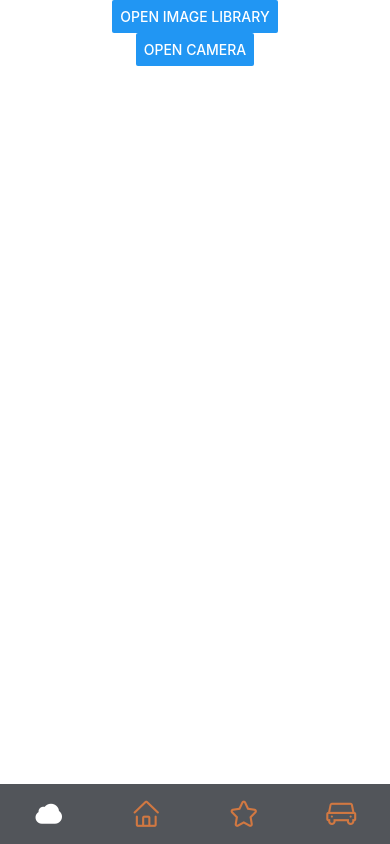
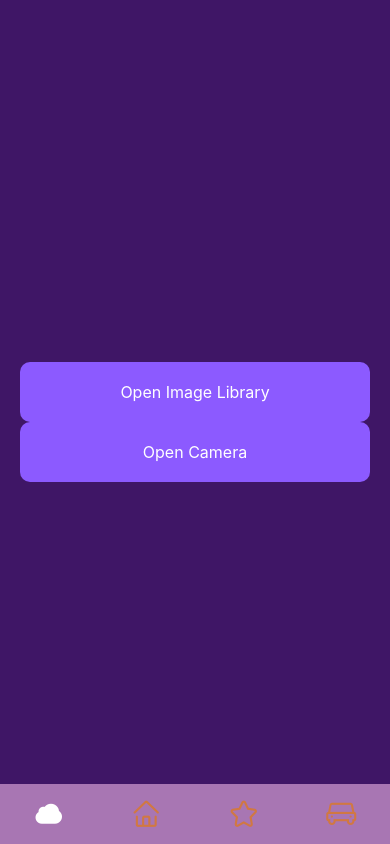
Before and after one commit to 21522217/PestPal, a React Native app: screen /HomeScreen in a window 390 px wide. Built offline with nearby package versions, Linux system fonts and the light colour scheme.

Commit message:
khiem dev gay UI

```diff
--- a/package.json
+++ b/package.json
@@ -14,6 +14,7 @@
     "@react-navigation/bottom-tabs": "^6.5.20",
     "@react-navigation/native": "^6.1.17",
     "@react-navigation/stack": "^6.3.29",
+    "axios": "^1.7.2",
     "react": "18.2.0",
     "react-native": "0.73.6",
     "react-native-animatable": "^1.3.3",
--- a/src/router/AppStack.tsx
+++ b/src/router/AppStack.tsx
@@ -4,11 +4,11 @@ import HomeScreen from '../screens/HomeScreen';
 import HistoryScreen from '../screens/HistoryScreen';
 import SettingsScreen from '../screens/SettingScreen';
 import OtherScreen from '../screens/OtherScreen';
-import { createBottomTabNavigator } from '@react-navigation/bottom-tabs';
+import {createBottomTabNavigator} from '@react-navigation/bottom-tabs';
 
 import Icon from 'react-native-vector-icons/AntDesign';
-import { COLORS } from '../theme/theme';
-import { StyleSheet } from 'react-native';
+import {COLORS} from '../theme/theme';
+import {StyleSheet} from 'react-native';
 import TabButton from '../components/TabButton';
 
 export type AppStackParamsList = {
@@ -33,29 +33,36 @@ export default function AppStack() {
         name="HomeScreen"
         component={HomeScreen}
         options={{
-
-          tabBarButton: ({ onFocus, onPress }) => <TabButton icon={'cloud'} onFocus={onFocus} onPress={onPress} />
+          tabBarButton: ({onFocus, onPress}) => (
+            <TabButton icon={'cloud'} onFocus={onFocus} onPress={onPress} />
+          ),
         }}
       />
       <stack.Screen
         name="HistoryScreen"
         component={HistoryScreen}
         options={{
-          tabBarButton: ({ onFocus, onPress }) => <TabButton icon={'home'} onFocus={onFocus} onPress={onPress} />
+          tabBarButton: ({onFocus, onPress}) => (
+            <TabButton icon={'home'} onFocus={onFocus} onPress={onPress} />
+          ),
         }}
       />
       <stack.Screen
         name="SettingScreen"
         component={SettingsScreen}
         options={{
-          tabBarButton: ({ onFocus, onPress }) => <TabButton icon={'staro'} onFocus={onFocus} onPress={onPress} />
+          tabBarButton: ({onFocus, onPress}) => (
+            <TabButton icon={'staro'} onFocus={onFocus} onPress={onPress} />
+          ),
         }}
       />
-        <stack.Screen
+      <stack.Screen
         name="OtherScreen"
         component={OtherScreen}
         options={{
-          tabBarButton: ({ onFocus, onPress }) => <TabButton icon={'car'} onFocus={onFocus} onPress={onPress} />
+          tabBarButton: ({onFocus, onPress}) => (
+            <TabButton icon={'car'} onFocus={onFocus} onPress={onPress} />
+          ),
         }}
       />
     </stack.Navigator>
@@ -68,7 +75,7 @@ const styles = StyleSheet.create({
     height: 60,
     borderTopWidth: 0,
     elevation: 0,
-    backgroundColor: COLORS.primaryLightGreyHex,
+    backgroundColor: COLORS.bottomBarColor,
     borderTopColor: 'transparent',
   },
   BlurViewStyle: {
--- a/src/screens/HomeScreen.tsx
+++ b/src/screens/HomeScreen.tsx
@@ -1,6 +1,13 @@
-// HomeScreen.tsx
 import React, {useState, useEffect} from 'react';
-import {View, Button, Alert, StyleSheet} from 'react-native';
+import {
+  View,
+  Button,
+  Alert,
+  StyleSheet,
+  Text,
+  Image,
+  TouchableOpacity,
+} from 'react-native';
 import {
   CameraOptions,
   ImageLibraryOptions,
@@ -12,6 +19,9 @@ import {PermissionsAndroid} from 'react-native';
 import {useNavigation} from '@react-navigation/native';
 import {AppStackParamList, ImageType} from '../types';
 import {StackNavigationProp} from '@react-navigation/stack';
+import axios from 'axios';
+
+import {COLORS} from '../theme/theme';
 
 type HomeScreenNavigationProp = StackNavigationProp<
   AppStackParamList,
@@ -21,6 +31,7 @@ type HomeScreenNavigationProp = StackNavigationProp<
 const HomeScreen = () => {
   const navigation = useNavigation<HomeScreenNavigationProp>();
   const [imageHistory, setImageHistory] = useState<ImageType[]>([]);
+  const [label, setLabel] = useState<string | null>(null);
 
   useEffect(() => {
     const requestCameraPermission = async () => {
@@ -48,6 +59,32 @@ const HomeScreen = () => {
     requestCameraPermission();
   }, []);
 
+  const handleImageResponse = async (uri: string | undefined) => {
+    const formData = new FormData();
+    formData.append('file', {
+      uri: uri,
+      name: 'photo.jpg',
+      type: 'image/jpeg',
+    });
+
+    try {
+      const response = await axios.post(
+        'http://localhost:8000/predict',
+        formData,
+        {
+          headers: {
+            'Content-Type': 'multipart/form-data',
+          },
+        },
+      );
+      setLabel(response.data.predicted_class);
+      Alert.alert('Label', `The label is: ${response.data.predicted_class}`);
+    } catch (error) {
+      console.error('Error uploading image:', error);
+      Alert.alert('Error', 'Failed to upload image');
+    }
+  };
+
   const openImagePicker = () => {
     const options: ImageLibraryOptions = {
       mediaType: 'photo' as MediaType,
@@ -63,6 +100,7 @@ const HomeScreen = () => {
         const updatedHistory = [...imageHistory, source];
         setImageHistory(updatedHistory);
         navigation.navigate('HistoryScreen', {images: updatedHistory});
+        handleImageResponse(response.assets[0].uri);
       }
     });
   };
@@ -82,24 +120,65 @@ const HomeScreen = () => {
         const updatedHistory = [...imageHistory, source];
         setImageHistory(updatedHistory);
         navigation.navigate('HistoryScreen', {images: updatedHistory});
+        handleImageResponse(response.assets[0].uri);
       }
     });
   };
 
   return (
     <View style={styles.container}>
-      <Button title="Open Image Library" onPress={openImagePicker} />
-      <Button title="Open Camera" onPress={openCamera} />
+      <TouchableOpacity style={styles.button} onPress={openImagePicker}>
+        <Text style={styles.buttonText}>Open Image Library</Text>
+      </TouchableOpacity>
+      <TouchableOpacity style={styles.button} onPress={openCamera}>
+        <Text style={styles.buttonText}>Open Camera</Text>
+      </TouchableOpacity>
+      {label && <Text style={styles.label}>Label: {label}</Text>}
+      {imageHistory.length > 0 && (
+        <Image
+          source={{uri: imageHistory[imageHistory.length - 1].uri}}
+          style={styles.image}
+        />
+      )}
     </View>
   );
 };
 
 const styles = StyleSheet.create({
   container: {
+    display: 'flex',
+    flexDirection: 'column',
     flex: 1,
-    justifyContent: 'flex-start',
+    justifyContent: 'center',
     alignItems: 'center',
-    backgroundColor: '#fff',
+    padding: 20,
+    backgroundColor: COLORS.mainBackground,
+  },
+  button: {
+    width: '100%',
+    backgroundColor: COLORS.buttonColor,
+    justifyContent: 'center',
+    alignItems: 'center',
+    paddingVertical: 20,
+    borderRadius: 10,
+  },
+  buttonText: {
+    color: '#ffffff',
+    fontSize: 16,
+  },
+  label: {
+    marginVertical: 20,
+    fontSize: 18,
+    fontWeight: 'bold',
+    color: '#333',
+  },
+  image: {
+    width: 200,
+    height: 200,
+    marginTop: 20,
+    borderRadius: 10,
+    borderWidth: 1,
+    borderColor: '#ccc',
   },
 });
 
--- a/src/theme/theme.tsx
+++ b/src/theme/theme.tsx
@@ -45,6 +45,9 @@ interface Spacing {
   primaryWhiteHex: string;
   primaryBlackRGBA: string;
   secondaryBlackRGBA: string;
+  mainBackground: string;
+  bottomBarColor: string;
+  buttonColor: string;
 }
 
 export const COLORS: Color = {
@@ -60,6 +63,9 @@ interface Spacing {
   primaryWhiteHex: '#FFFFFF',
   primaryBlackRGBA: 'rgba(12,15,20,0.5)',
   secondaryBlackRGBA: 'rgba(0,0,0,0.7)',
+  mainBackground: '#3f1666',
+  bottomBarColor: '#ffc5f28d',
+  buttonColor: '#8c5aff',
 };
 
 interface FontFamily {
```
Also changed, not shown: src/apis/predict.ts (added, +32 -0 lines), 2 other files (tests, documents, lock files or other folders). Lines whose indentation alone changed are shown as unchanged.
